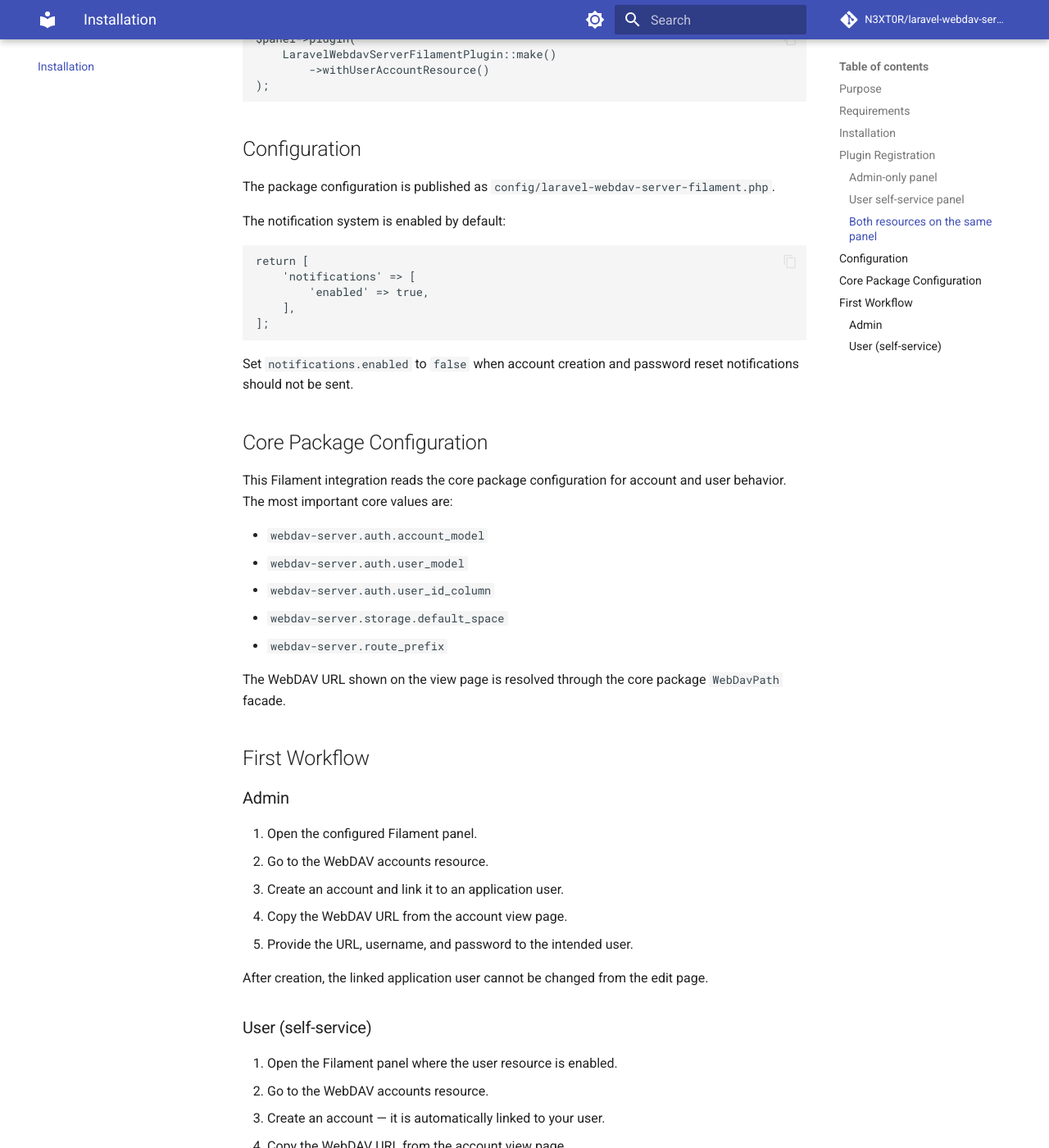
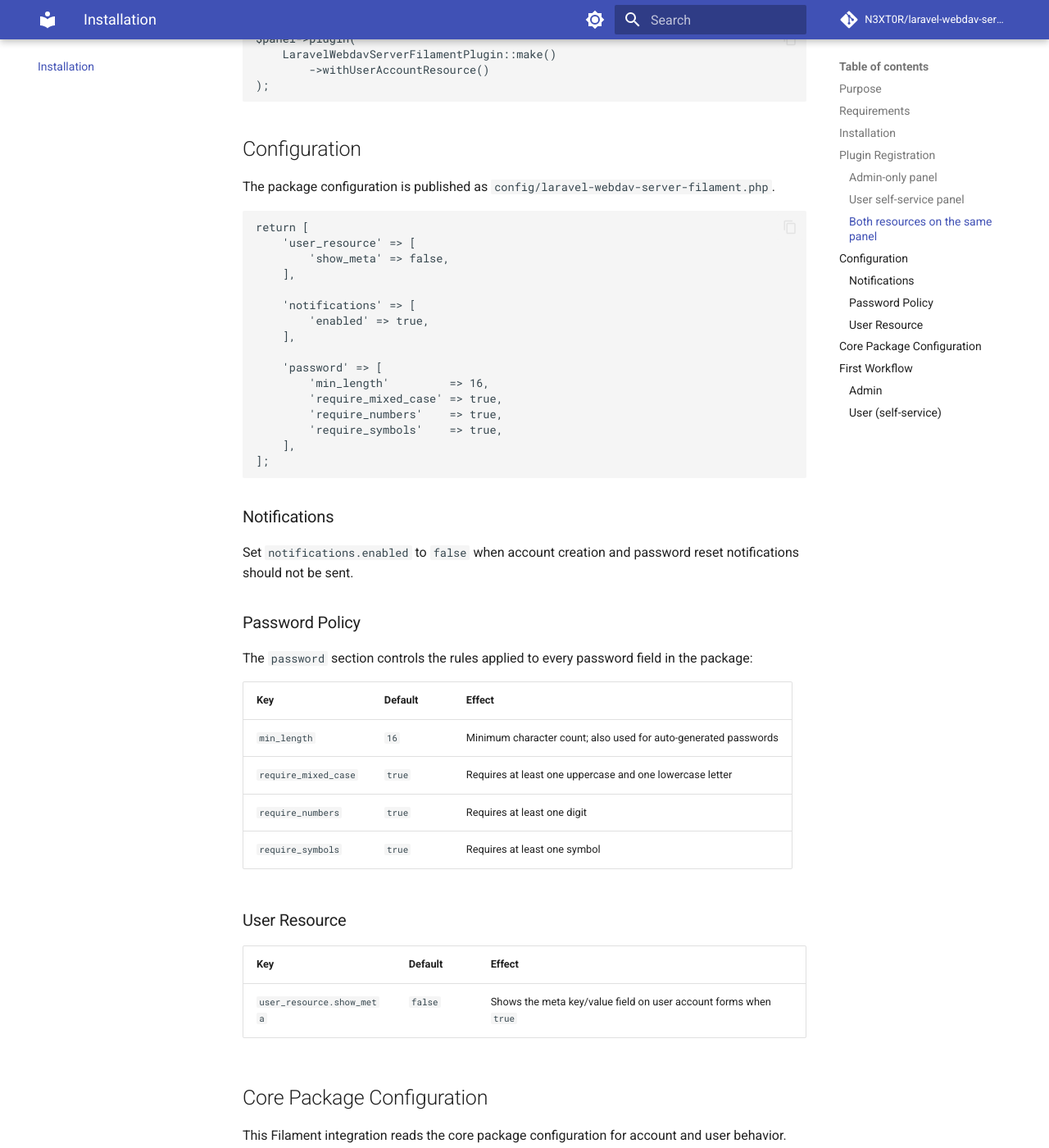
Before and after one commit to N3XT0R/laravel-webdav-server-filament, an MkDocs documentation site: the page built from docs/installation.md, in a window 1280 px wide and 1400 px high, scrolled down 1866 px. Shown: the whole window at 82% size. Built offline with MkDocs 1.6.1 and Material for MkDocs 9.7.7, drawn with Linux system fonts in a browser that asks for light colours; comment, search, counter and statistics services are not loaded.

Commit message:
docs: update rtd documentation for password policy, user resource config, and page descriptions

````diff
--- a/docs/installation.md
+++ b/docs/installation.md
@@ -85,17 +85,45 @@ $panel->plugin(
 
 The package configuration is published as `config/laravel-webdav-server-filament.php`.
 
-The notification system is enabled by default:
-
 ```php
 return [
+    'user_resource' => [
+        'show_meta' => false,
+    ],
+
     'notifications' => [
         'enabled' => true,
+    ],
+
+    'password' => [
+        'min_length'         => 16,
+        'require_mixed_case' => true,
+        'require_numbers'    => true,
+        'require_symbols'    => true,
     ],
 ];
 ```
 
+### Notifications
+
 Set `notifications.enabled` to `false` when account creation and password reset notifications should not be sent.
+
+### Password Policy
+
+The `password` section controls the rules applied to every password field in the package:
+
+| Key | Default | Effect |
+|---|---|---|
+| `min_length` | `16` | Minimum character count; also used for auto-generated passwords |
+| `require_mixed_case` | `true` | Requires at least one uppercase and one lowercase letter |
+| `require_numbers` | `true` | Requires at least one digit |
+| `require_symbols` | `true` | Requires at least one symbol |
+
+### User Resource
+
+| Key | Default | Effect |
+|---|---|---|
+| `user_resource.show_meta` | `false` | Shows the meta key/value field on user account forms when `true` |
 
 ## Core Package Configuration
 
````
Also changed, not shown: docs/account-management.md (+9 -1 lines), docs/extending.md (+32 -0 lines).
